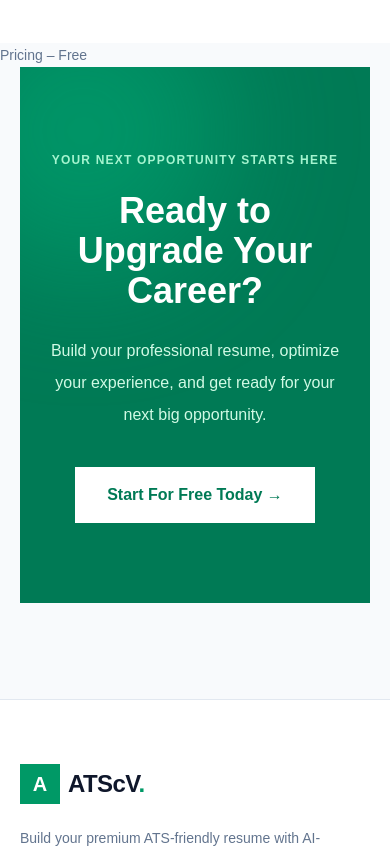
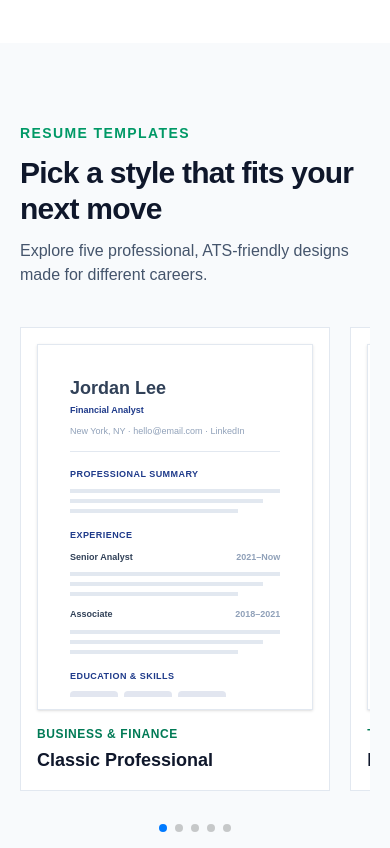
Before and after one commit to gaurav908408/atscv-ai-resume-builder, a Next.js app: page / in a window 390 px wide. Shown: the part 1960-2808 px from the top of the page. Built offline with nearby package versions, Linux system fonts and the light colour scheme.

Commit message:
feat: implement responsive resume templates carousel with reusable UI components

```diff
--- /dev/null
+++ b/app/landing/templates-section.tsx
@@ -0,0 +1,253 @@
+"use client";
+
+import { Navigation, Pagination } from "swiper/modules";
+import { Swiper, SwiperSlide } from "swiper/react";
+import "swiper/css";
+import "swiper/css/navigation";
+import "swiper/css/pagination";
+
+const templates = [
+  {
+    name: "Classic Professional",
+    category: "Business & Finance",
+    person: "Jordan Lee",
+    role: "Financial Analyst",
+    accent: "#1e3a8a",
+    layout: "classic",
+  },
+  {
+    name: "Modern Sidebar",
+    category: "Technology",
+    person: "Taylor Morgan",
+    role: "Software Engineer",
+    accent: "#047857",
+    layout: "sidebar",
+  },
+  {
+    name: "Clean Minimal",
+    category: "Marketing",
+    person: "Sam Rivera",
+    role: "Marketing Manager",
+    accent: "#334155",
+    layout: "minimal",
+  },
+  {
+    name: "Creative Accent",
+    category: "Design & Creative",
+    person: "Alex Kim",
+    role: "Product Designer",
+    accent: "#7c3aed",
+    layout: "creative",
+  },
+  {
+    name: "Executive",
+    category: "Leadership",
+    person: "Casey Patel",
+    role: "Operations Director",
+    accent: "#9a3412",
+    layout: "executive",
+  },
+] as const;
+
+function ResumeLines() {
+  return (
+    <div className="mt-2 space-y-1.5">
+      <div className="h-1 w-full bg-slate-200" />
+      <div className="h-1 w-11/12 bg-slate-200" />
+      <div className="h-1 w-4/5 bg-slate-200" />
+    </div>
+  );
+}
+
+function ResumePreview({
+  template,
+}: {
+  template: (typeof templates)[number];
+}) {
+  const accentStyle = { color: template.accent };
+  const sectionStyle = { backgroundColor: template.accent };
+  const isClassic = template.layout === "classic";
+
+  if (template.layout === "sidebar") {
+    return (
+      <div className="flex h-full text-left text-[9px]">
+        <aside className="w-[35%] bg-slate-900 p-3 text-white">
+          <div className="mx-auto mb-4 h-12 w-12 rounded-full bg-emerald-100/30" />
+          <p className="font-bold uppercase tracking-wider">Contact</p>
+          <div className="mt-2 space-y-2 text-slate-300">
+            <div>New York, NY</div>
+            <div>hello@email.com</div>
+            <div>linkedin.com/in</div>
+          </div>
+          <p className="mt-5 font-bold uppercase tracking-wider">Skills</p>
+          <div className="mt-2 space-y-2">
+            <div className="h-1 w-full bg-white/70" />
+            <div className="h-1 w-4/5 bg-white/70" />
+            <div className="h-1 w-11/12 bg-white/70" />
+          </div>
+        </aside>
+        <div className="flex-1 p-3 text-slate-700">
+          <h3 className="text-base font-extrabold leading-tight">{template.person}</h3>
+          <p className="mt-1 font-semibold" style={accentStyle}>{template.role}</p>
+          <div className="mt-5">
+            <p className="font-bold uppercase tracking-wider">Profile</p>
+            <ResumeLines />
+          </div>
+          <div className="mt-5">
+            <p className="font-bold uppercase tracking-wider">Experience</p>
+            <p className="mt-2 font-semibold">Senior Engineer</p>
+            <ResumeLines />
+            <p className="mt-3 font-semibold">Developer</p>
+            <ResumeLines />
+          </div>
+        </div>
+      </div>
+    );
+  }
+
+  const isCreative = template.layout === "creative";
+  const isExecutive = template.layout === "executive";
+  const isMinimal = template.layout === "minimal";
+
+  return (
+    <div className="h-full p-5 text-left text-[9px] text-slate-700">
+      <header
+        className={`border-b pb-3 ${isCreative ? "border-transparent p-3 text-white" : "border-slate-200"}`}
+        style={isCreative ? { backgroundColor: template.accent } : undefined}
+      >
+        <h3 className={`${isExecutive ? "font-serif text-xl" : "text-lg font-extrabold"} leading-tight`}>
+          {template.person}
+        </h3>
+        <p className="mt-1 font-semibold" style={isCreative ? undefined : accentStyle}>
+          {template.role}
+        </p>
+        <p className={`mt-2 ${isCreative ? "text-white/80" : "text-slate-400"}`}>
+          New York, NY · hello@email.com · LinkedIn
+        </p>
+      </header>
+
+      <div className={`${isCreative ? "px-3" : ""} space-y-4 pt-4`}>
+        <section>
+          <h4
+            className={`${isExecutive ? "font-serif text-[10px]" : "font-bold uppercase tracking-wider"} ${isMinimal ? "normal-case tracking-normal" : ""}`}
+            style={accentStyle}
+          >
+            Professional Summary
+          </h4>
+          <ResumeLines />
+        </section>
+        <section>
+          <h4
+            className={`${isExecutive ? "font-serif text-[10px]" : "font-bold uppercase tracking-wider"} ${isMinimal ? "normal-case tracking-normal" : ""}`}
+            style={accentStyle}
+          >
+            Experience
+          </h4>
+          <div className="mt-2 flex items-center justify-between font-semibold">
+            <span>Senior {template.role.split(" ").slice(-1)[0]}</span>
+            <span className="text-slate-400">2021–Now</span>
+          </div>
+          <ResumeLines />
+          <div className="mt-3 flex items-center justify-between font-semibold">
+            <span>Associate</span>
+            <span className="text-slate-400">2018–2021</span>
+          </div>
+          <ResumeLines />
+        </section>
+        <section>
+          <h4
+            className={`${isExecutive ? "font-serif text-[10px]" : "font-bold uppercase tracking-wider"} ${isMinimal ? "normal-case tracking-normal" : ""}`}
+            style={accentStyle}
+          >
+            Education & Skills
+          </h4>
+          <div className="mt-2 flex gap-1.5">
+            {[0, 1, 2].map((item) => (
+              <span
+                key={item}
+                className="h-4 w-12 rounded-sm"
+                style={{ backgroundColor: `${template.accent}20` }}
+              />
+            ))}
+          </div>
+        </section>
+      </div>
+      {isClassic && (
+        <div className="mt-4 h-1 w-12" style={sectionStyle} />
+      )}
+    </div>
+  );
+}
+
+export default function TemplatesSection() {
+  return (
+    <section id="templates" className="bg-slate-50 px-5 py-20 sm:px-8">
+      <div className="mx-auto max-w-7xl">
+        <div className="mb-10 flex flex-col gap-4 sm:flex-row sm:items-end sm:justify-between">
+          <div>
+            <p className="text-sm font-bold uppercase tracking-widest text-emerald-600">
+              Resume templates
+            </p>
+            <h2 className="mt-3 text-3xl font-extrabold tracking-tight text-slate-900 sm:text-4xl">
+              Pick a style that fits your next move
+            </h2>
+            <p className="mt-3 max-w-2xl text-slate-600">
+              Explore five professional, ATS-friendly designs made for different careers.
+            </p>
+          </div>
+          <div className="hidden gap-3 sm:flex">
+            <button
+              className="template-swiper-prev flex h-11 w-11 items-center justify-center border border-slate-300 bg-white text-xl text-slate-700 transition hover:border-emerald-500 hover:text-emerald-700"
+              aria-label="Previous templates"
+            >
+              ←
+            </button>
+            <button
+              className="template-swiper-next flex h-11 w-11 items-center justify-center border border-slate-300 bg-white text-xl text-slate-700 transition hover:border-emerald-500 hover:text-emerald-700"
+              aria-label="Next templates"
+            >
+              →
+            </button>
+          </div>
+        </div>
+
+        <Swiper
+          modules={[Navigation, Pagination]}
+          navigation={{
+            prevEl: ".template-swiper-prev",
+            nextEl: ".template-swiper-next",
+          }}
+          pagination={{ clickable: true }}
+          spaceBetween={20}
+          slidesPerView={1.12}
+          breakpoints={{
+            640: { slidesPerView: 2, spaceBetween: 24 },
+            1024: { slidesPerView: 3, spaceBetween: 24 },
+            1280: { slidesPerView: 4, spaceBetween: 24 },
+          }}
+          className="!pb-14"
+        >
+          {templates.map((template) => (
+            <SwiperSlide key={template.name}>
+              <article className="h-full border border-slate-200 bg-white p-4 transition hover:-translate-y-1 hover:shadow-xl">
+                <div className="overflow-hidden border border-slate-200 bg-white p-3 shadow-sm">
+                  <div className="h-[340px] overflow-hidden bg-white sm:h-[360px]">
+                    <ResumePreview template={template} />
+                  </div>
+                </div>
+                <div className="pt-4">
+                  <p className="text-xs font-bold uppercase tracking-wider text-emerald-700">
+                    {template.category}
+                  </p>
+                  <h3 className="mt-1 text-lg font-bold text-slate-900">
+                    {template.name}
+                  </h3>
+                </div>
+              </article>
+            </SwiperSlide>
+          ))}
+        </Swiper>
+      </div>
+    </section>
+  );
+}
--- a/app/page.tsx
+++ b/app/page.tsx
@@ -4,6 +4,7 @@ import Footer from "@/app/components/layout/footer";
 
 import HeroSection from "@/app/landing/hero-section";
 import StatsSection from "@/app/landing/stats-section";
+import TemplatesSection from "@/app/landing/templates-section";
 import FeaturesSection from "@/app/landing/features-section";
 import CTASection from "@/app/landing/cta-section";
 
@@ -16,6 +17,8 @@ export default function Home() {
 
       <StatsSection />
 
+      <TemplatesSection />
+
       <FeaturesSection />
 
       <CTASection />
--- a/package.json
+++ b/package.json
@@ -21,6 +21,7 @@
     "react-dom": "19.3.0",
     "react-hook-form": "^7.92.0",
     "resend": "^6.38.1",
+    "swiper": "^14.4.0",
     "zod": "^4.6.7"
   },
   "devDependencies": {
```
Also changed, not shown: 1 other file (tests, documents, lock files or other folders).
